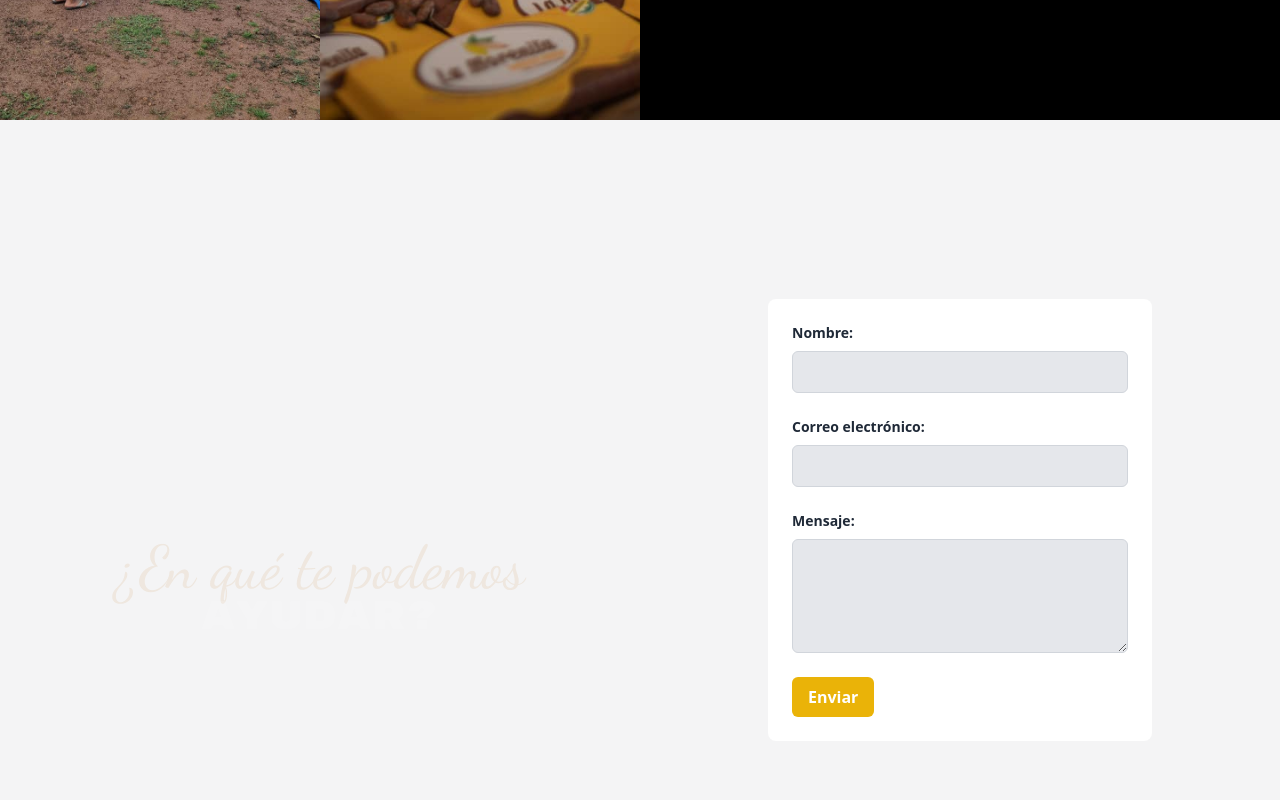
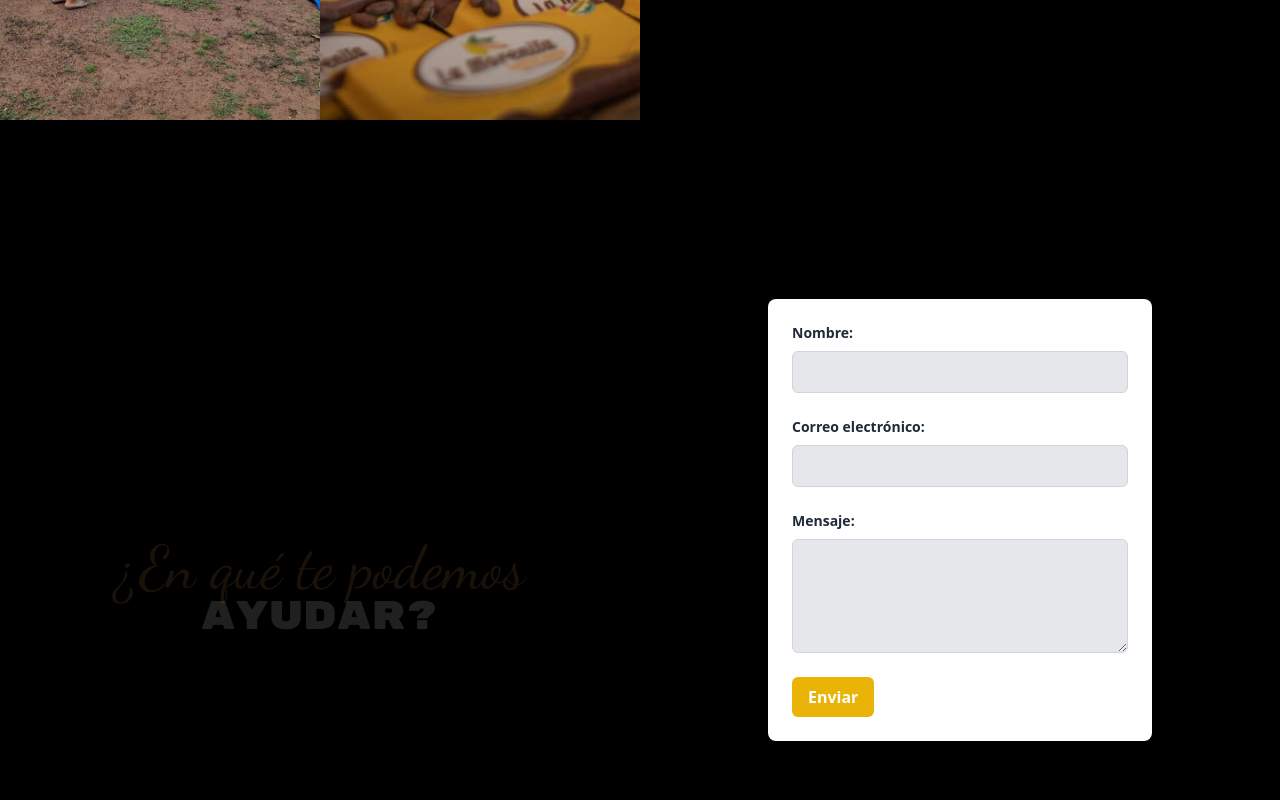
Before and after one commit to SonicWD/landing-page-React-Tailwindcss, a React (Vite) app: page / in a window 1280 px wide. Shown: the part 1480-2280 px from the top of the page. Built offline with nearby package versions, Linux system fonts and the light colour scheme.

Commit message:
Mejora nwes y se hace el formulario

```diff
--- a/src/components/Form.jsx
+++ b/src/components/Form.jsx
@@ -1,22 +1,47 @@
+// eslint-disable-next-line no-unused-vars
 import React from 'react';
+import PropTypes from 'prop-types';
 
 // Variables globales para estilos
 const fontPrimary = 'Dancing Script'; // Fuente principal
 const fontSecondary = 'Rubik Mono One'; // Fuente secundaria
 const primaryColor = '#ca8e46'; // Color primario
 const secondaryColor = '#FFFFFF'; // Color secundario
-const bgColor = 'bg-ca8e46'; // Color de fondo para el contenedor principal
+const bgColor = 'bg-black'; // Clase de Tailwind para el color de fondo negro
+const hoverBgColor = '#ca8e46'; // Color de fondo al hacer hover
+const hoverOpacity = 'bg-opacity-50'; // Opacidad del fondo al hacer hover
 const fontSizeLarge = '60px'; // Tamaño de fuente grande
 const fontSizeMedium = '40px'; // Tamaño de fuente mediano
+const fontSizeHover = '2rem'; // Tamaño de fuente para el texto en hover
+
+// Componente que renderiza una imagen con texto superpuesto al hacer hover
+const ImageWithHoverText = ({ src, alt, text }) => (
+  <div className="relative w-1/2 h-full bg-gray-300">
+    {/* Imagen */}
+    <img src={src} alt={alt} className="w-full h-full object-cover" />
+    {/* Texto que aparece al hacer hover */}
+    <div
+      className={`absolute inset-0 flex items-center justify-center bg-[${hoverBgColor}] ${hoverOpacity} text-white opacity-0 hover:opacity-100 transition-opacity duration-300`}
+      style={{ fontFamily: fontPrimary, fontSize: fontSizeHover }}
+    >
+      {text}
+    </div>
+  </div>
+);
+
+// Validación de propiedades del componente ImageWithHoverText
+ImageWithHoverText.propTypes = {
+  src: PropTypes.string.isRequired, // La propiedad src es obligatoria y debe ser una cadena
+  alt: PropTypes.string.isRequired, // La propiedad alt es obligatoria y debe ser una cadena
+  text: PropTypes.string.isRequired, // La propiedad text es obligatoria y debe ser una cadena
+};
 
 // Componente principal que representa la sección de noticias
 const News = () => {
   return (
-    <div className={`flex h-screen ${bgColor}`}>
-      {/* Contenedor principal */}
-      <div className="w-full flex justify-center items-center">
+    <div className="flex h-screen">
       {/* Panel izquierdo con texto */}
-        <div className="w-1/2 text-white flex flex-col justify-center items-center bg-back">
+      <div className={`w-1/2 ${bgColor} text-white flex flex-col justify-center items-center`}>
         <div className="animated-text slide-left" style={{ fontFamily: fontPrimary, color: primaryColor, fontSize: fontSizeLarge }}>
         ¿En qué te podemos
         </div>
@@ -26,7 +51,7 @@ const News = () => {
       </div>
 
       {/* Panel derecho con formulario */}
-        <div className="w-1/2 flex flex-col justify-center items-center">
+      <div className="w-1/2 flex flex-col justify-center items-center bg-black">
       <form className="w-full max-w-sm bg-white rounded-lg p-6">
             <div className="mb-6">
               <label htmlFor="name" className="block text-gray-800 text-sm font-semibold mb-2">Nombre:</label>
@@ -44,7 +69,6 @@ const News = () => {
           </form>
       </div>
     </div>
-    </div>
   );
 };
 
--- a/src/components/News.jsx
+++ b/src/components/News.jsx
@@ -9,7 +9,7 @@ const primaryColor = '#ca8e46'; // Color primario
 const secondaryColor = '#FFFFFF'; // Color secundario
 const bgColor = 'bg-black'; // Clase de Tailwind para el color de fondo negro
 const hoverBgColor = '#ca8e46'; // Color de fondo al hacer hover
-const hoverOpacity = 'bg-opacity-50'; // Opacidad del fondo al hacer hover
+const hoverOpacity = '0.5'; // Opacidad del fondo al hacer hover
 const fontSizeLarge = '60px'; // Tamaño de fuente grande
 const fontSizeMedium = '40px'; // Tamaño de fuente mediano
 const fontSizeHover = '2rem'; // Tamaño de fuente para el texto en hover
@@ -19,16 +19,31 @@ const ImageWithHoverText = ({ src, alt, text }) => (
   <div className="relative w-1/2 h-full bg-gray-300">
     {/* Imagen */}
     <img src={src} alt={alt} className="w-full h-full object-cover" />
-    {/* Texto que aparece al hacer hover */}
-    <div
-      className={`absolute inset-0 flex items-center justify-center bg-[${hoverBgColor}] ${hoverOpacity} text-white opacity-0 hover:opacity-100 transition-opacity duration-300`}
-      style={{ fontFamily: fontPrimary, fontSize: fontSizeHover }}
-    >
-      {text}
+    {/* Contenedor para el fondo y el texto */}
+    <div className="absolute inset-0 flex items-center justify-center opacity-0 hover:opacity-100 transition-opacity duration-300">
+      {/* Fondo que se vuelve opaco al hacer hover */}
+      <div
+        className="absolute inset-0"
+        style={{
+          backgroundColor: hoverBgColor,
+          opacity: hoverOpacity,
+          transition: 'opacity 0.3s',
+        }}
+      ></div>
+      {/* Texto que aparece al hacer hover */}
+      <div
+        className="relative"
+        style={{
+          fontFamily: fontPrimary,
+          fontSize: fontSizeHover,
+          color: 'white',
+        }}
+      >
+        {text}
+      </div>
     </div>
   </div>
 );
-
 // Validación de propiedades del componente ImageWithHoverText
 ImageWithHoverText.propTypes = {
   src: PropTypes.string.isRequired, // La propiedad src es obligatoria y debe ser una cadena
```
Lines whose indentation alone changed are shown as unchanged.
